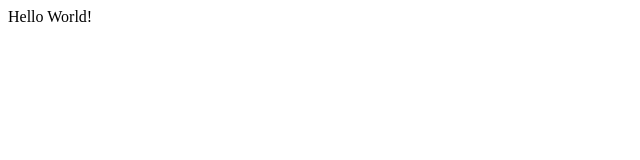
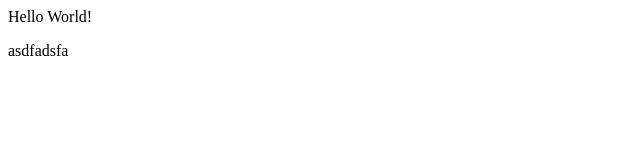
Before and after one commit to rcnz33/test-repo, a plain HTML site: page index.html in a window 1280 px wide. Shown: the full height of the page, 0-640 px from the left. Drawn offline with Linux system fonts and the light colour scheme.

Commit message:
dsafsadfasfa

```diff
--- a/index.html
+++ b/index.html
@@ -1 +1,3 @@
 <div>Hello World!</div>
+
+<p>asdfadsfa</p>
```
Also changed, not shown: 1 other file.
